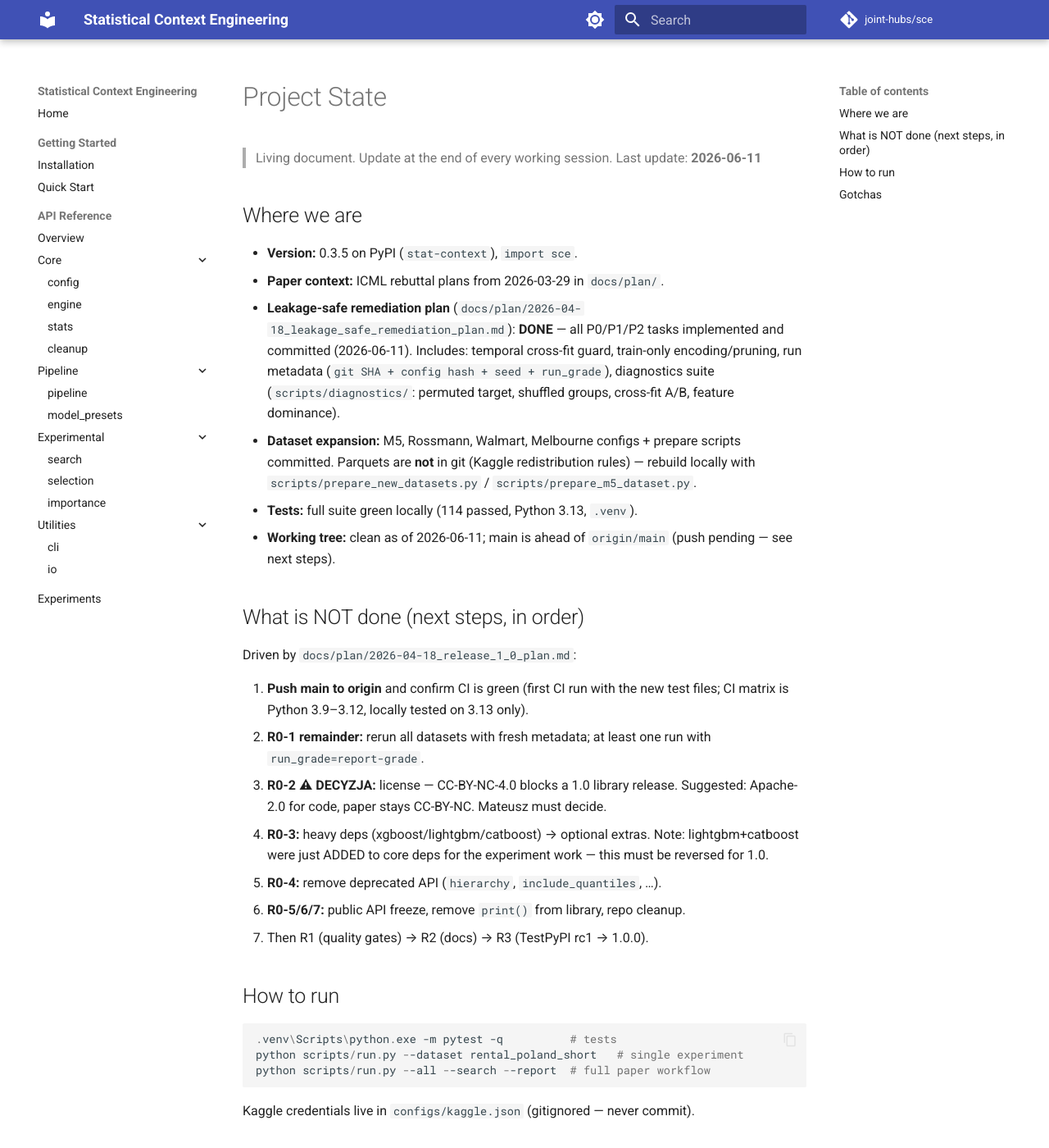
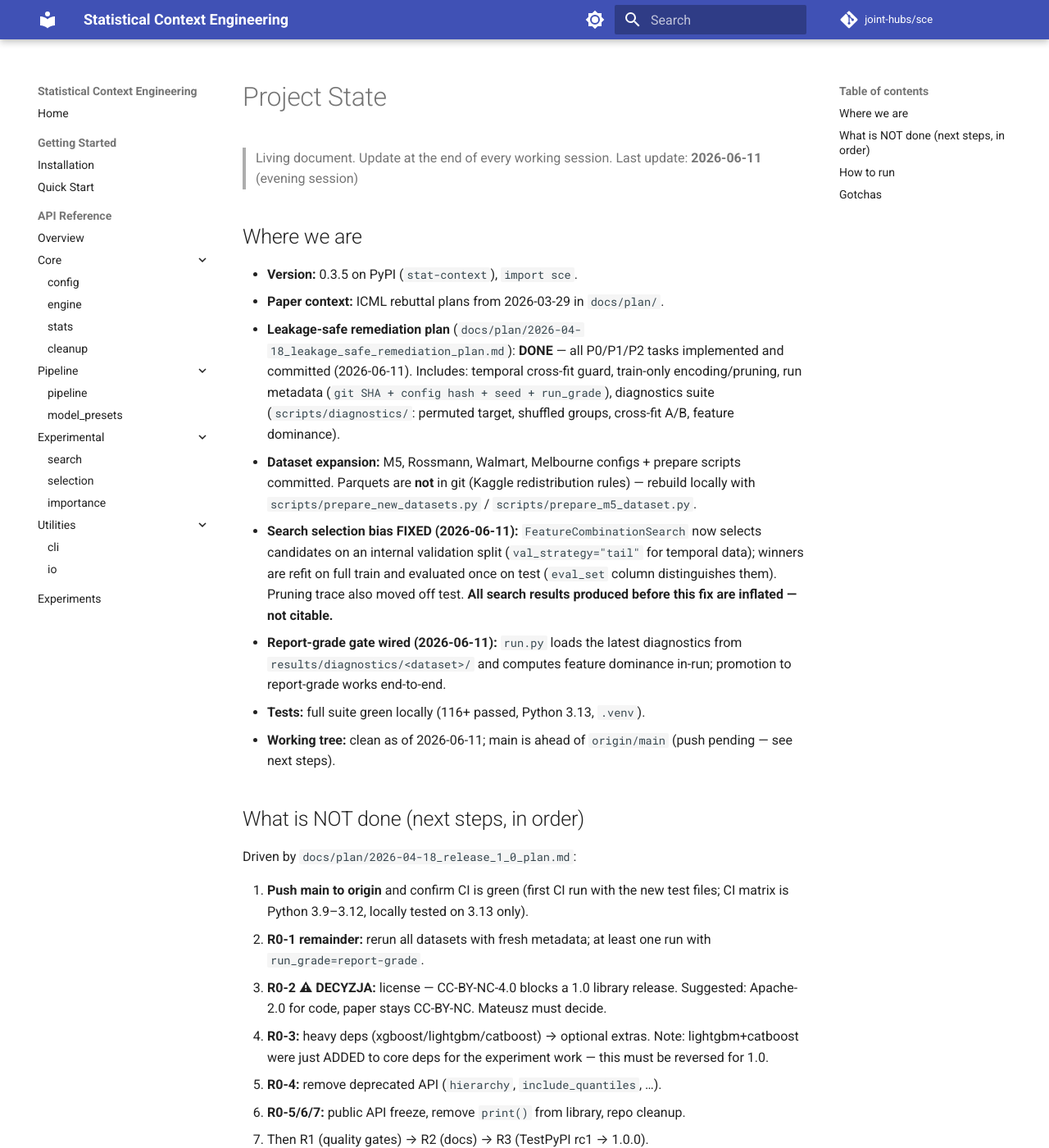
Before and after one commit to joint-hubs/sce, an MkDocs documentation site: the page built from docs/STATE.md, in a window 1280 px wide and 1400 px high. Shown: the whole window at 82% size. Built offline with MkDocs 1.6.1 and Material for MkDocs 9.7.7, drawn with Linux system fonts in a browser that asks for light colours; comment, search, counter and statistics services are not loaded.

Commit message:
docs: record search selection fix and diagnostics gate wiring in STATE

```diff
--- a/docs/STATE.md
+++ b/docs/STATE.md
@@ -1,7 +1,7 @@
 # Project State
 
 > Living document. Update at the end of every working session.
-> Last update: **2026-06-11**
+> Last update: **2026-06-11** (evening session)
 
 ## Where we are
 
@@ -16,7 +16,15 @@
 - **Dataset expansion:** M5, Rossmann, Walmart, Melbourne configs + prepare
   scripts committed. Parquets are **not** in git (Kaggle redistribution rules) —
   rebuild locally with `scripts/prepare_new_datasets.py` / `scripts/prepare_m5_dataset.py`.
-- **Tests:** full suite green locally (114 passed, Python 3.13, `.venv`).
+- **Search selection bias FIXED (2026-06-11):** `FeatureCombinationSearch` now
+  selects candidates on an internal validation split (`val_strategy="tail"` for
+  temporal data); winners are refit on full train and evaluated once on test
+  (`eval_set` column distinguishes them). Pruning trace also moved off test.
+  **All search results produced before this fix are inflated — not citable.**
+- **Report-grade gate wired (2026-06-11):** `run.py` loads the latest
+  diagnostics from `results/diagnostics/<dataset>/` and computes feature
+  dominance in-run; promotion to report-grade works end-to-end.
+- **Tests:** full suite green locally (116+ passed, Python 3.13, `.venv`).
 - **Working tree:** clean as of 2026-06-11; main is ahead of `origin/main`
   (push pending — see next steps).
 
```
